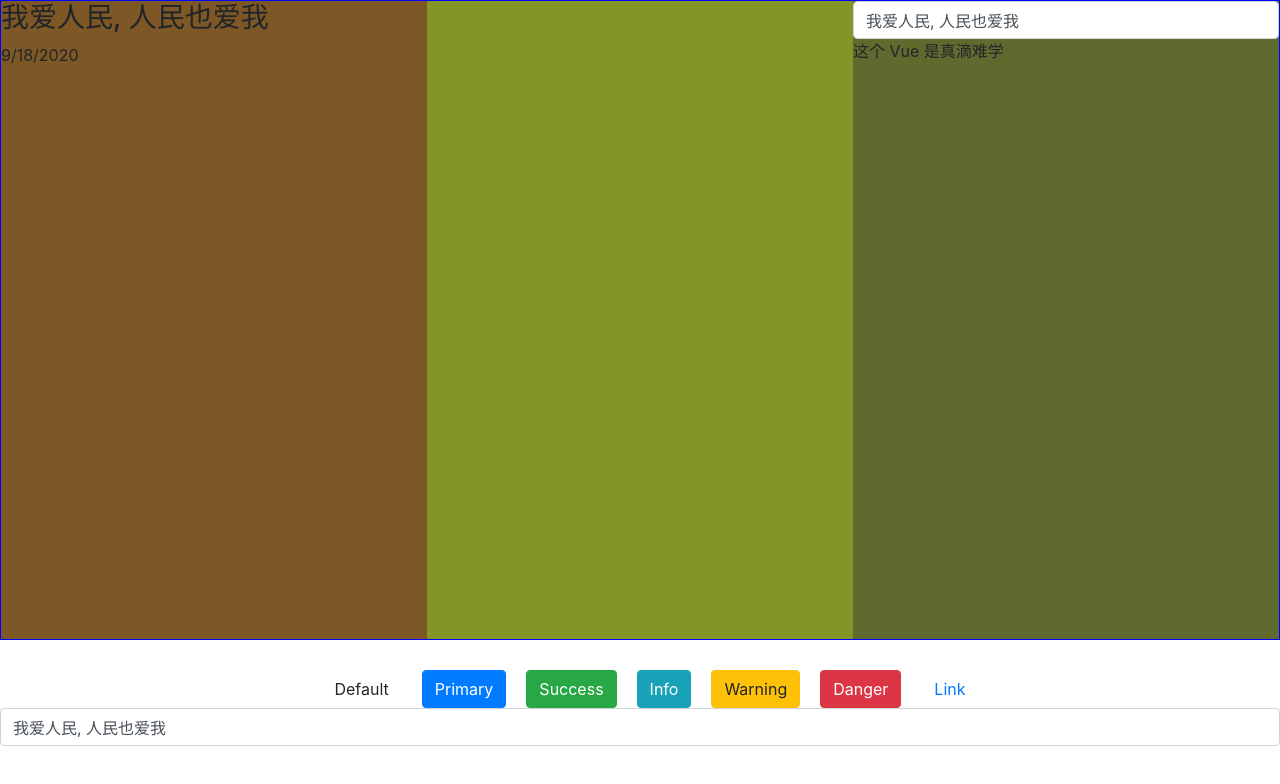
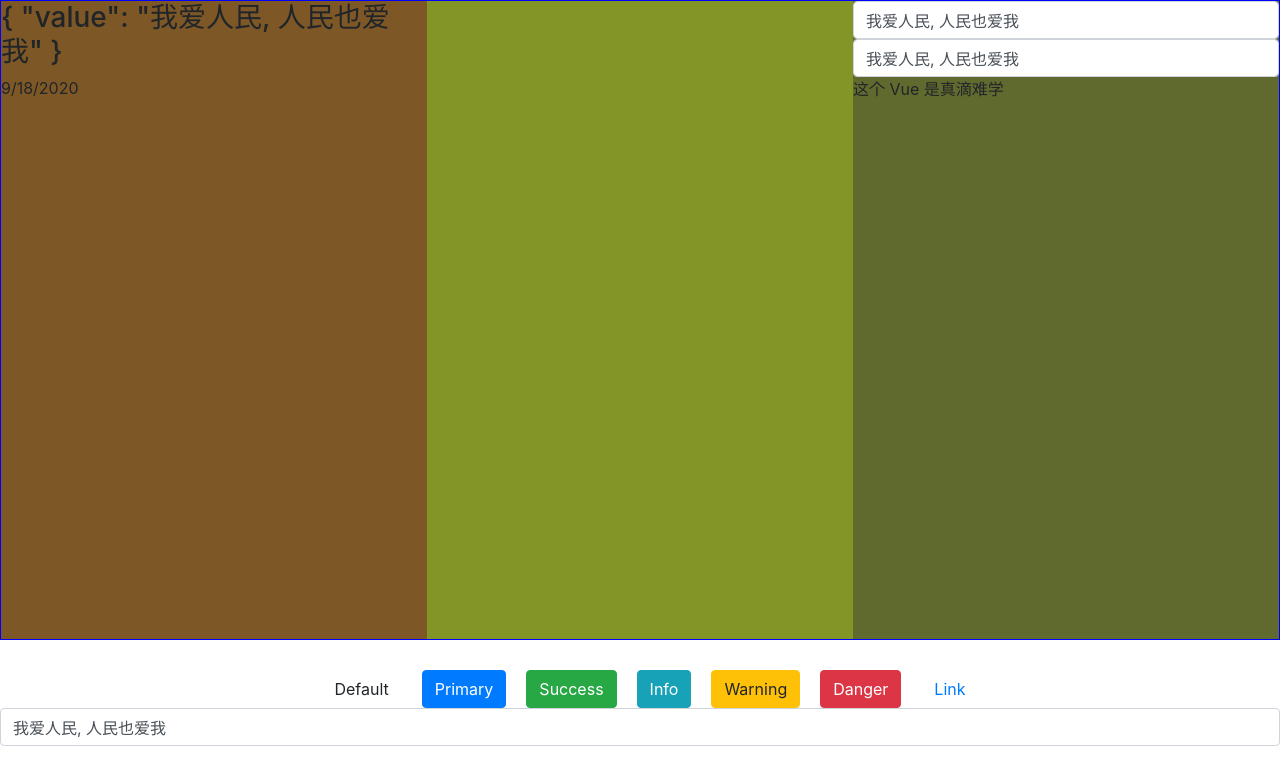
Before and after one commit to han-guang-xue/flutter, a Vue app in the folder javascript/threeJs/threeproject1/: page / in a window 1280 px wide. Shown: the top 784 px of the page. Built offline with nearby package versions, Linux system fonts and the light colour scheme.

Commit message:
组件之间的通信,父组件,子组件,同级组件 使用引用传值, 即可做到状态管理

```diff
--- a/javascript/threeJs/threeproject1/src/components/ReactiveTest.vue
+++ b/javascript/threeJs/threeproject1/src/components/ReactiveTest.vue
@@ -2,6 +2,9 @@
   <div class="reactive">
       <input type="text" placeholder="请输入标题(title)"
         class="form-control" id="basic-url" aria-describedby="basic-addon3">
+
+       <input v-model="title.value" type="text" placeholder="请输入标题(title)"
+        class="form-control"  aria-describedby="basic-addon3">
         {{message}}
   </div>
 </template>
--- a/javascript/threeJs/threeproject1/src/components/ReactiveTest.vue.ts
+++ b/javascript/threeJs/threeproject1/src/components/ReactiveTest.vue.ts
@@ -2,10 +2,11 @@ import { defineComponent } from 'vue';
 export default defineComponent({
     props: {
         title: {
-            type: String,
+            type: Object,
             required: true
         },
     },
+
     data() {
         return {
             message: '这个 Vue 是真滴难学',
@@ -29,11 +30,11 @@ export default defineComponent({
     mounted() {
         let that = this;
         const ele = document.getElementById("basic-url");
-        ele['value'] = this.title;
+        ele['value'] = this.title.value;
         ele? ele.oninput = function(){
             console.log(this['value']);
             that.message = this['value'];
-            that.title = this['value'];
+            that.title.value = this['value'];
         } : null;
     }
 })
--- a/javascript/threeJs/threeproject1/src/views/service/Three.vue
+++ b/javascript/threeJs/threeproject1/src/views/service/Three.vue
@@ -18,7 +18,7 @@
       <button type="button" class="btn btn-link">Link</button>
     </div>
 
-    <input v-model="title" type="text" placeholder="请输入标题(title)" class="form-control" id="basic-url" aria-describedby="basic-addon3">
+    <input v-model="title.value" type="text" placeholder="请输入标题(title)" class="form-control" id="basic-url" aria-describedby="basic-addon3">
 </div>
 </template>
 
--- a/javascript/threeJs/threeproject1/src/views/service/Three.vue.ts
+++ b/javascript/threeJs/threeproject1/src/views/service/Three.vue.ts
@@ -11,7 +11,7 @@ export default defineComponent({
     data() {
         return {
             name : '韩广学',
-            title: '我爱人民, 人民也爱我'
+            title: {value : '我爱人民, 人民也爱我'}
         }
     },
 
```
